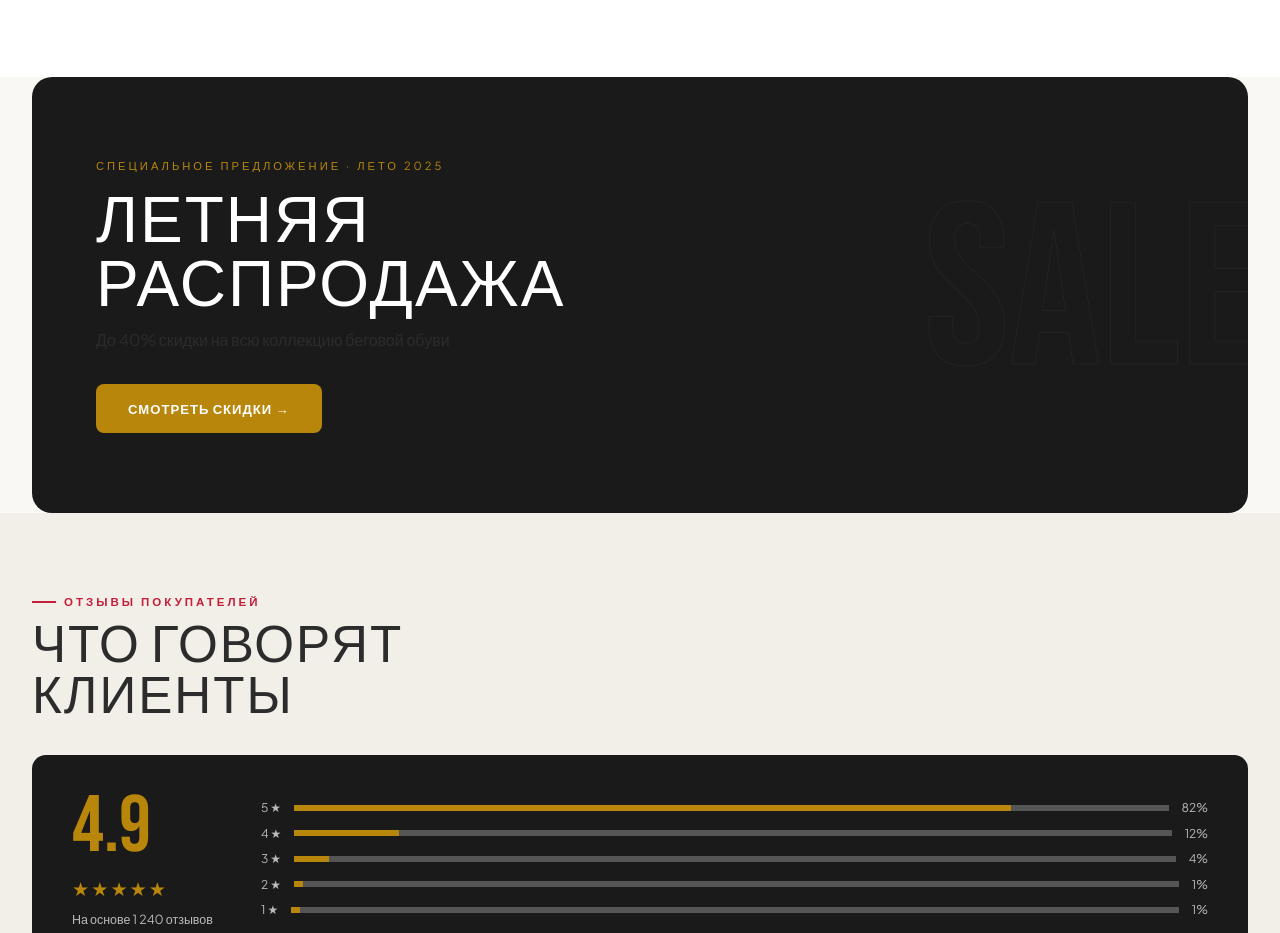
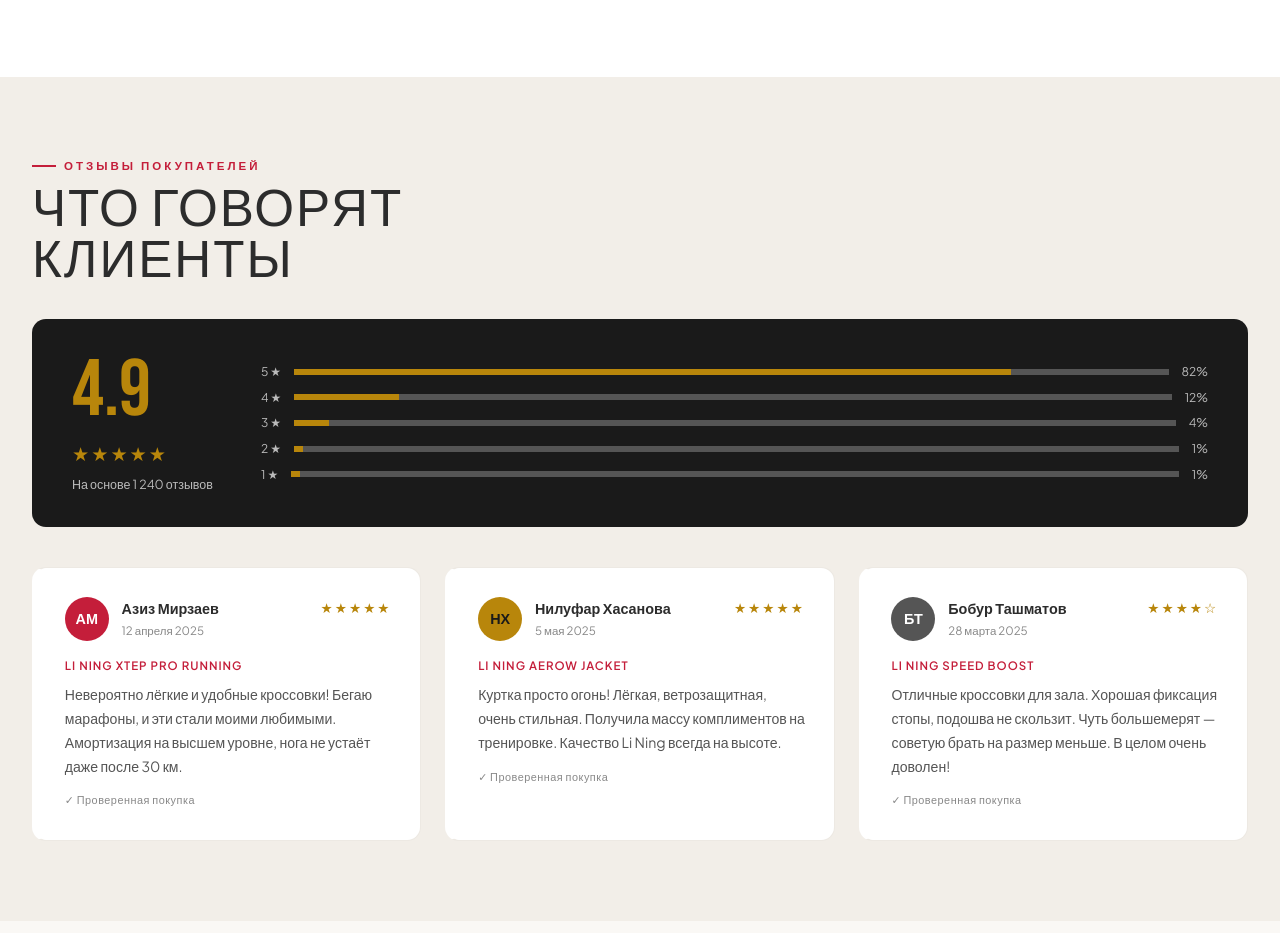
Before and after one commit to abdukarimovelbek/Li-Ning-Uzbekistan, a plain HTML site: page index.html in a window 1280 px wide. Shown: the part 1745-2678 px from the top of the page. Drawn offline with nearby package versions, Linux system fonts and the light colour scheme; no server answers.

Commit message:
deleted Promo bannee

```diff
--- a/css/styles.css
+++ b/css/styles.css
@@ -1100,29 +1100,6 @@ button { font-family: var(--font-body); }
 .order-total-final span { font-size: 0.75rem; letter-spacing: 1px; text-transform: uppercase; color: var(--gray-400); }
 .order-total-final strong { font-family: var(--font-display); font-size: 2rem; color: var(--white); }
 
-/* ─── Promo Banner ───────────────────────────── */
-.promo-banner {
-  background: var(--black);
-  padding: 5rem 4rem;
-  display: grid;
-  grid-template-columns: 1fr auto;
-  align-items: center;
-  gap: 3rem;
-  position: relative;
-  overflow: hidden;
-  border-radius: var(--radius-lg);
-  margin: 0 2rem;
-}
-
-.promo-bg-text {
-  position: absolute; right: -1rem; top: 50%; transform: translateY(-50%);
-  font-family: var(--font-display); font-size: 18vw;
-  color: transparent; -webkit-text-stroke: 1px rgba(255,255,255,0.04);
-  pointer-events: none; user-select: none; white-space: nowrap; line-height: 1;
-}
-.promo-label { font-size: 0.7rem; letter-spacing: 3px; text-transform: uppercase; color: var(--gold); margin-bottom: 1rem; }
-.promo-title { font-family: var(--font-display); font-size: clamp(2.5rem, 5vw, 5rem); color: var(--white); letter-spacing: 2px; line-height: 1; margin-bottom: 0.5rem; }
-.promo-sub { color: var(--gray-400); font-size: 1rem; margin-bottom: 2rem; }
 
 /* ─── Toast Notification ─────────────────────── */
 .toast-container {
@@ -1255,7 +1232,6 @@ footer .footer-inner {
   .categories-grid { grid-template-columns: repeat(2, 1fr); }
   .products-grid { grid-template-columns: repeat(2, 1fr); gap: 1rem; }
   .section { padding: 3.5rem 1.2rem; }
-  .promo-banner { grid-template-columns: 1fr; padding: 3rem 1.5rem; }
   .footer-top { grid-template-columns: 1fr; gap: 1.5rem; }
   .form-row { grid-template-columns: 1fr; }
   .reviews-grid { grid-template-columns: 1fr; }
--- a/index.html
+++ b/index.html
@@ -357,17 +357,6 @@
   </div>
 </section>
 
-<!-- Promo Banner -->
-<div class="promo-banner">
-  <div class="promo-bg-text">SALE</div>
-  <div>
-    <div class="promo-label">Специальное предложение · Лето 2025</div>
-    <div class="promo-title">ЛЕТНЯЯ<br>РАСПРОДАЖА</div>
-    <div class="promo-sub">До 40% скидки на всю коллекцию беговой обуви</div>
-    <a href="sale.html" class="btn btn-gold" style="margin-top:0">Смотреть скидки →</a>
-  </div>
-</div>
-
 <!-- Reviews -->
 <section class="reviews-section section">
   <div class="section-inner">
```
